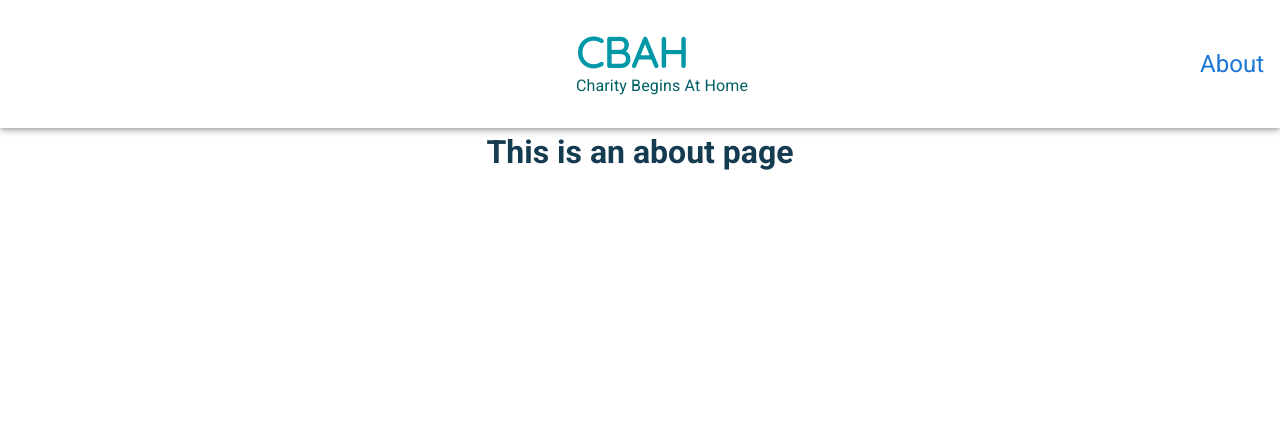
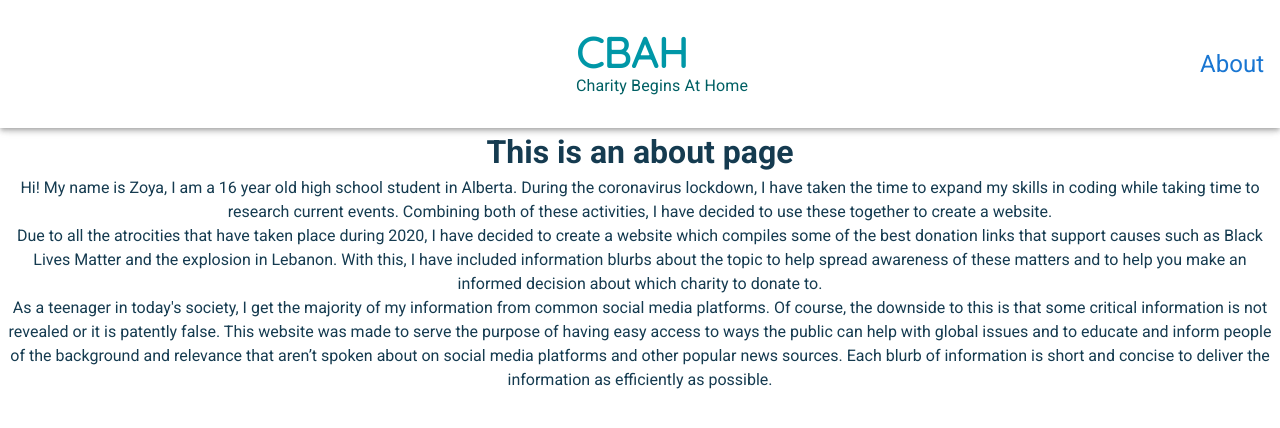
Before and after one commit to zoyavirji/charity-links, a Vue app: page /about in a window 1280 px wide. Shown: the top 428 px of the page. Built offline with nearby package versions, Linux system fonts and the light colour scheme; what vue-page-title would draw is missing.

Commit message:
added info to about page

```diff
--- a/src/views/About.vue
+++ b/src/views/About.vue
@@ -1,5 +1,14 @@
 <template>
   <div class="about">
     <h1>This is an about page</h1>
+    <div>
+        Hi! My name is Zoya, I am a 16 year old high school student in Alberta. During the coronavirus lockdown, I have taken the time to expand my skills in coding while taking time to research current events. Combining both of these activities, I have decided to use these together to create a website.
+    </div>
+    <div>
+        Due to all the atrocities that have taken place during 2020, I have decided to create a website which compiles some of the best donation links that support causes such as Black Lives Matter and the explosion in Lebanon. With this, I have included information blurbs about the topic to help spread awareness of these matters and to help you make an informed decision about which charity to donate to.
+    </div>
+    <div>
+    As a teenager in today's society, I get the majority of my information from common social media platforms. Of course, the downside to this is that some critical information is not revealed or it is patently false. This website was made to serve the purpose of having easy access to ways the public can help with global issues and to educate and inform people of the background and relevance that aren’t spoken about on social media platforms and other popular news sources. Each blurb of information is short and concise to deliver the information as efficiently as possible.
+    </div>
   </div>
 </template>
```
